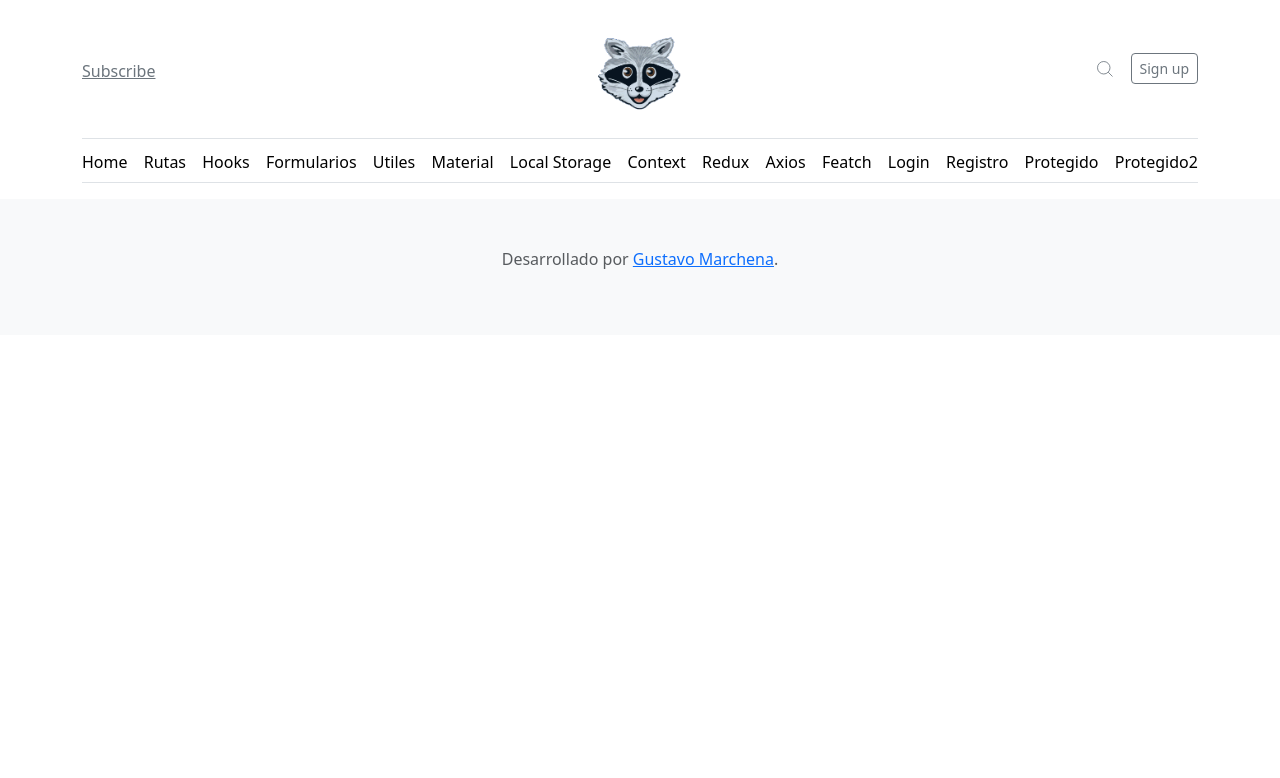
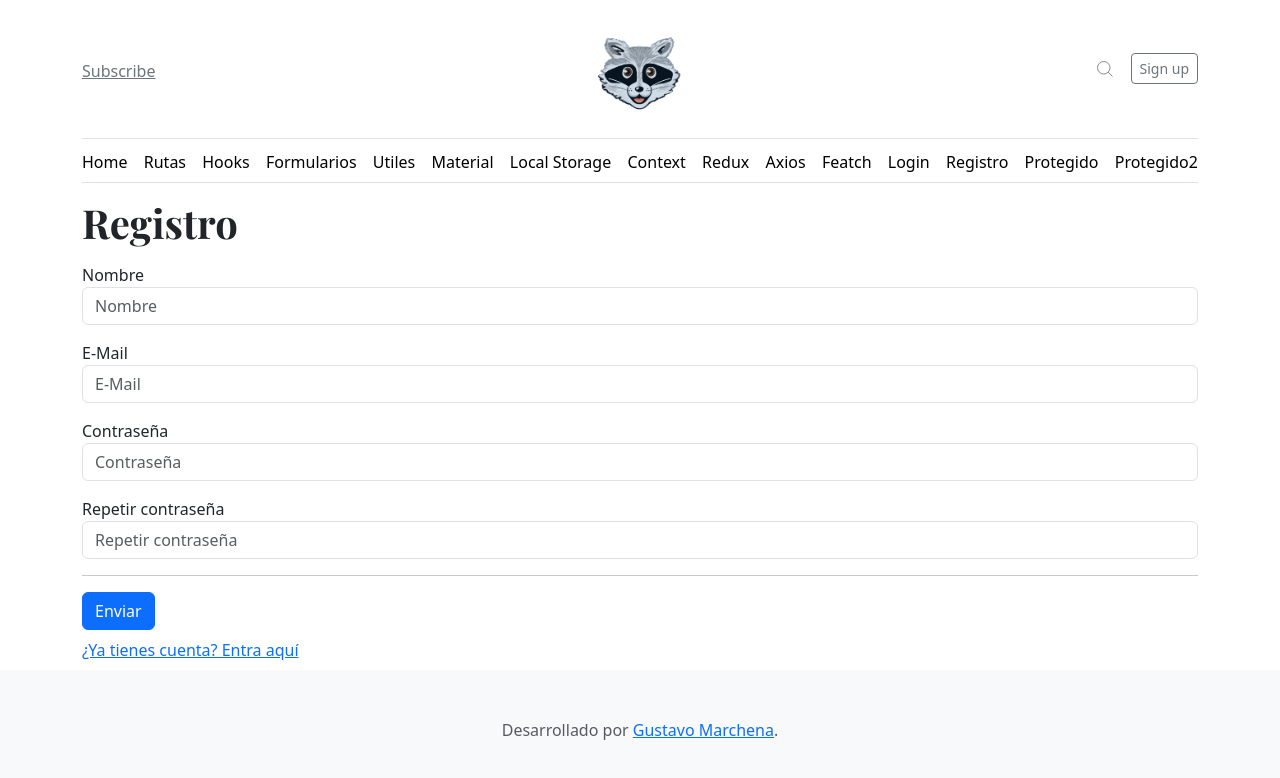
Before and after one commit to versace123mx/react_cesar_cancino_vite_1, a React (Vite) app: page /acceso/registro in a window 1280 px wide. Shown: the top 778 px of the page. Built offline with nearby package versions, Linux system fonts and the light colour scheme; what moment_spanish_locale would draw is missing.

Commit message:
agregando login

```diff
--- a/src/pages/AccesoRegistro.jsx
+++ b/src/pages/AccesoRegistro.jsx
@@ -1,14 +1,111 @@
-import React from 'react'
+import { Link, useActionData, Form } from "react-router-dom"
+import { expresion_correo, expresion_password, showAlert, showAlertConfirm } from "../helper/helpers"
+import Validaciones from "../helper/Validaciones"
+import { authRegistro } from "../servicios/ApiAuth";
+//aqui se extraen los datos de formulario para su validacion
+/*
+Nota en la parte de los formularios hay varias formas de enviar los datos para que
+sean procesados o validados por una funcion handle o de la forma en que lo estamos
+asiendo.
+en una funcion handle seria
+<Form onSubmit={handleEnviar}>
+</Form>
+y en la funcion handleEnviar ahi realizariamos todo el temea de validacion,
 
-export async function action({}){
+En este Form que estamos asiendo no utilizamos el onSubmit y para obtener los datos y validarlos lo estamso asiendo con action
+solo que de esta forma si hay que ponerle el method="post"
+*/
+export async function action({ request }) {
+    const formData = await request.formData();
+    const datos = Object.fromEntries(formData)
+    const errores = []
+    if (Object.values(datos).includes('')) {
+        errores.push("Todos los campos son obligatorios")
+    }
+    if (!expresion_correo.test(formData.get('correo'))) {
+        errores.push('El E-Mail ingresado no es válido');
+    }
+    if (datos.password != datos.password2) {
+        errores.push('Las contraseñas ingresadas no coinciden');
+    }
+    if (!expresion_password.test(formData.get('password'))) {
+        errores.push('La contraseña debe tener al menos 1 número, una mayúscula, y un largo entre 6 y 20 caracteres.');
+    }
+    // Retornar datos si hay errores
+    if (Object.keys(errores).length) {
+        //console.log(errores);
+        return errores;
+    }
 
+    //aqui mandamos los vatos via json al api
+    let registrado = await authRegistro({ name: datos.nombre, email: datos.correo, password: datos.password });
+    console.log(registrado)
+    if (registrado.estado == 'ok') {
+        showAlert('Ok','Te has registrado exitosamente','success')
+        setInterval(() => {
+            window.location = window.location.href;
+        }, 2000);
+        return true;
+    } else {
+      showAlert('Ops','Ocurrió un error, el e-Mail indicado no está disponible','error')
+      return null
+    }
 }
 const AccesoRegistro = () => {
-  return (
-    <div>
-
-    </div>
-  )
+    const errores = useActionData()//se llama aqui, por que se esta cargando desde un actio y para tener accesso lo hacemos de esta forma
+    return (
+        <>
+            <h1>Registro</h1>
+            {errores?.length && <Validaciones errores={errores} />}
+            <Form method="post">
+                <div className="form-group my-3">
+                    <label htmlFor="nombre">Nombre</label>
+                    <input
+                        type="text"
+                        id="nombre"
+                        name="nombre"
+                        className="form-control"
+                        placeholder="Nombre"
+                    />
+                </div>
+                <div className="form-group my-3">
+                    <label htmlFor="correo">E-Mail</label>
+                    <input
+                        type="text"
+                        id="correo"
+                        name="correo"
+                        className="form-control"
+                        placeholder="E-Mail"
+                    />
+                </div>
+                <div className="form-group my-3">
+                    <label htmlFor="password">Contraseña</label>
+                    <input
+                        type="password"
+                        id="password"
+                        name="password"
+                        className="form-control"
+                        placeholder="Contraseña"
+                    />
+                </div>
+                <div className="form-group my-3">
+                    <label htmlFor="password2">Repetir contraseña</label>
+                    <input
+                        type="password"
+                        id="password2"
+                        name="password2"
+                        className="form-control"
+                        placeholder="Repetir contraseña"
+                    />
+                </div>
+                <hr />
+                <button className='btn btn-primary'>Enviar</button>
+            </Form>
+            <div className="my-2">
+                <Link to="/acceso/login" title="¿Ya tienes cuenta? Entra aquí">¿Ya tienes cuenta? Entra aquí</Link>
+            </div>
+        </>
+    )
 }
 
 export default AccesoRegistro
--- a/src/servicios/ApiAuth.jsx
+++ b/src/servicios/ApiAuth.jsx
@@ -1,9 +1,12 @@
-import axios from "axios";
+import axios from 'axios'
+
+const cabeceros = {
+    'content-type':'application/json',
+    //'Authorization':'Bearer eyJ0eXAiOiJKV1QiLCJhbGciOiJIUzI1NiJ9.eyJpZCI6MzksImlhdCI6MTcyNTQzMzE0MCwiZXhwIjoxNzI4MDI1MTQwfQ.dh06EfLh0eFItytiuXqjqWiiebPTXz2RnLDx1_wD41Q'
+}
 
 const authRegistro = async (request) => {
-    let datos = axios.post(`${import.meta.env.VITE_API_URL}registro`, request, {
-            headers: { 'content-type': 'application/json' }
-        })
+    let datos = axios.post(`${import.meta.env.VITE_API_URL}registro`, request, {headers:cabeceros})
         .then((response) => {
             return response.data;
         }).catch((error) => {
```
